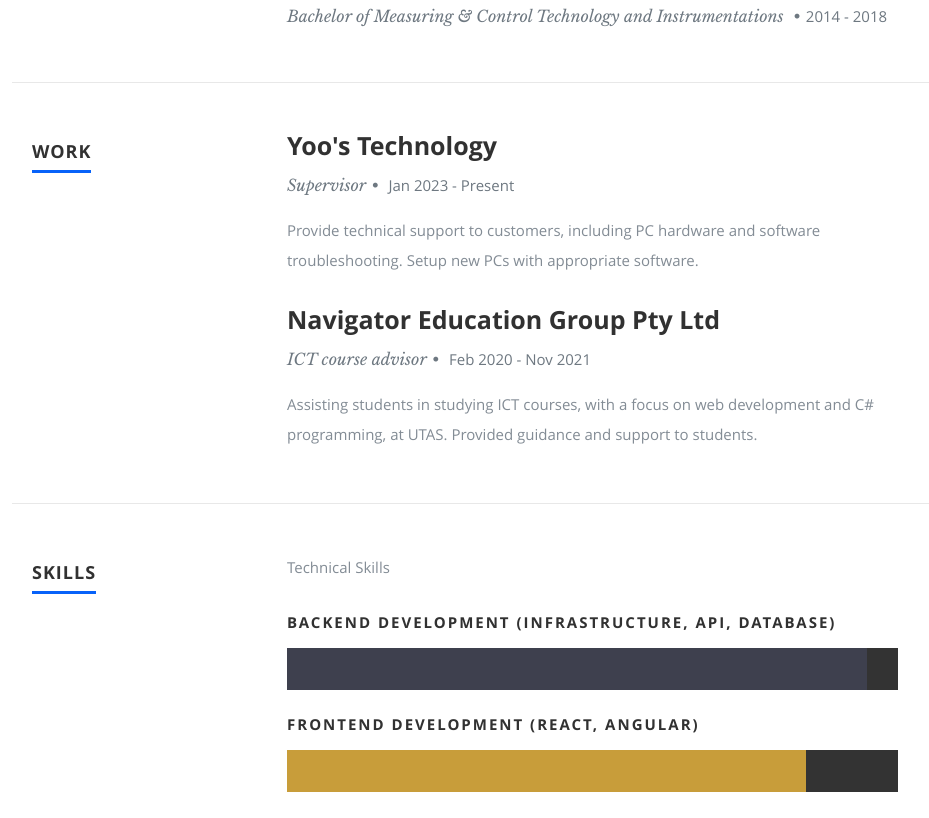
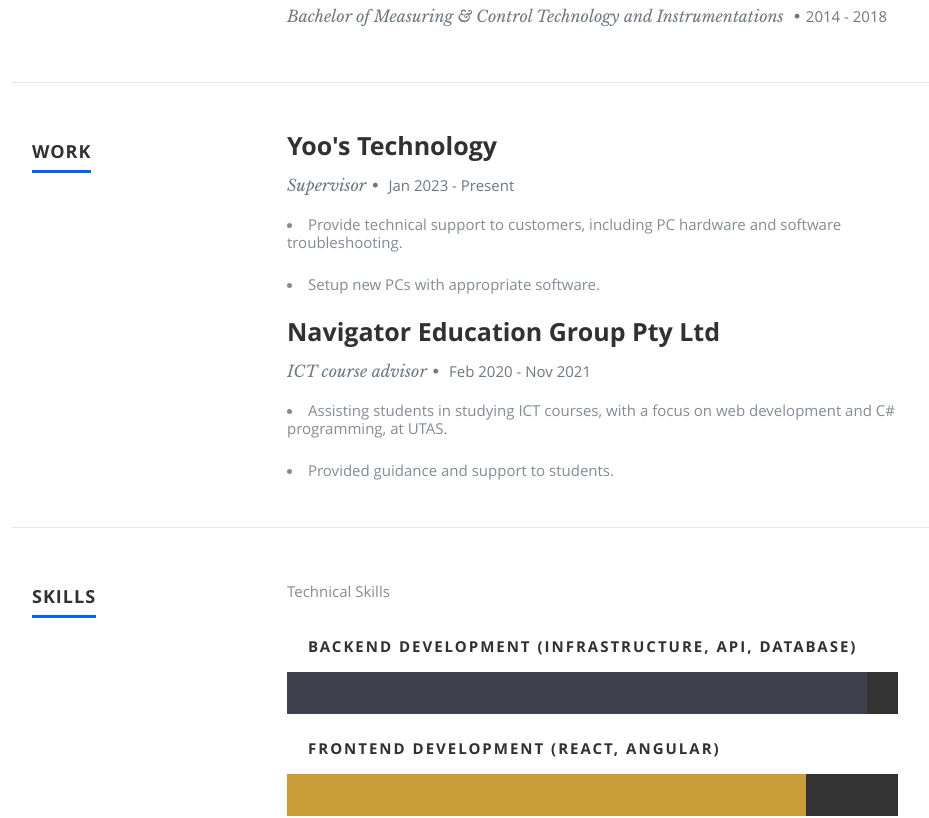
Before and after one commit to Rex-L-RX/Resume, a React (Create React App) app: page / in a window 1280 px wide. Shown: the part 1540-2358 px from the top of the page, without its empty margins (118-1047 px from the left). Built offline with nearby package versions, Linux system fonts and the light colour scheme.

Commit message:
modified job description
Job description now is listed one by one

```diff
--- a/public/css/layout.css
+++ b/public/css/layout.css
@@ -252,6 +252,10 @@ ul#nav li.current a { color: #fe6928; }
 #resume h3 {
    font: 25px/30px 'opensans-bold', sans-serif;
 }
+#resume li{
+   list-style-type: disc;
+   list-style-position: inside;
+}
 
 #resume .header-col { padding-top: 9px; }
 #resume .main-col { padding-right: 10%; }
@@ -260,6 +264,7 @@ ul#nav li.current a { color: #fe6928; }
    margin-bottom: 48px;
    padding-bottom: 24px;
    border-bottom: 1px solid #E8E8E8;
+
 }
 #resume .info {
    font: 16px/24px 'librebaskerville-italic', serif;
--- a/public/resumeData.json
+++ b/public/resumeData.json
@@ -63,14 +63,18 @@
         "company":"Yoo's Technology",
         "title":"Supervisor",
         "years":"Jan 2023 - Present",
-        "description":"Provide technical support to customers, including PC hardware and software troubleshooting. Setup new PCs with appropriate software."
+        "description":[
+          "Provide technical support to customers, including PC hardware and software troubleshooting.",
+          "Setup new PCs with appropriate software."]
       },
 
       {
         "company":"Navigator Education Group Pty Ltd",
         "title":"ICT course advisor",
         "years":"Feb 2020 - Nov 2021",
-        "description":" Assisting students in studying ICT courses, with a focus on web development and C# programming, at UTAS. Provided guidance and support to students."
+        "description":[
+          "Assisting students in studying ICT courses, with a focus on web development and C# programming, at UTAS.",
+          "Provided guidance and support to students."]
       }
     ],
     "skills":[
--- a/src/Components/Resume.js
+++ b/src/Components/Resume.js
@@ -27,7 +27,15 @@ class Resume extends Component {
         </div>
       );
     });
-
+    // const work_description = this.props.data.work.description.map(function (work){
+    //   return(
+    //     <div key={index}>
+    //       <ul >
+    //         <li ><p>{work_description}</p></li>
+    //       </ul>
+    //     </div>
+    //   )
+    // });
     const work = this.props.data.work.map(function (work) {
       return (
         <div key={work.company}>
@@ -36,7 +44,18 @@ class Resume extends Component {
             {work.title}
             <span>&bull;</span> <em className="date">{work.years}</em>
           </p>
-          <p>{work.description}</p>
+          {
+            work.description.map(function (work_description, index){
+              return (
+              <ul key={index}>
+                <li>{work_description}</li>
+              </ul>
+              )
+          })
+
+          }
+
+
         </div>
       );
     });
```
